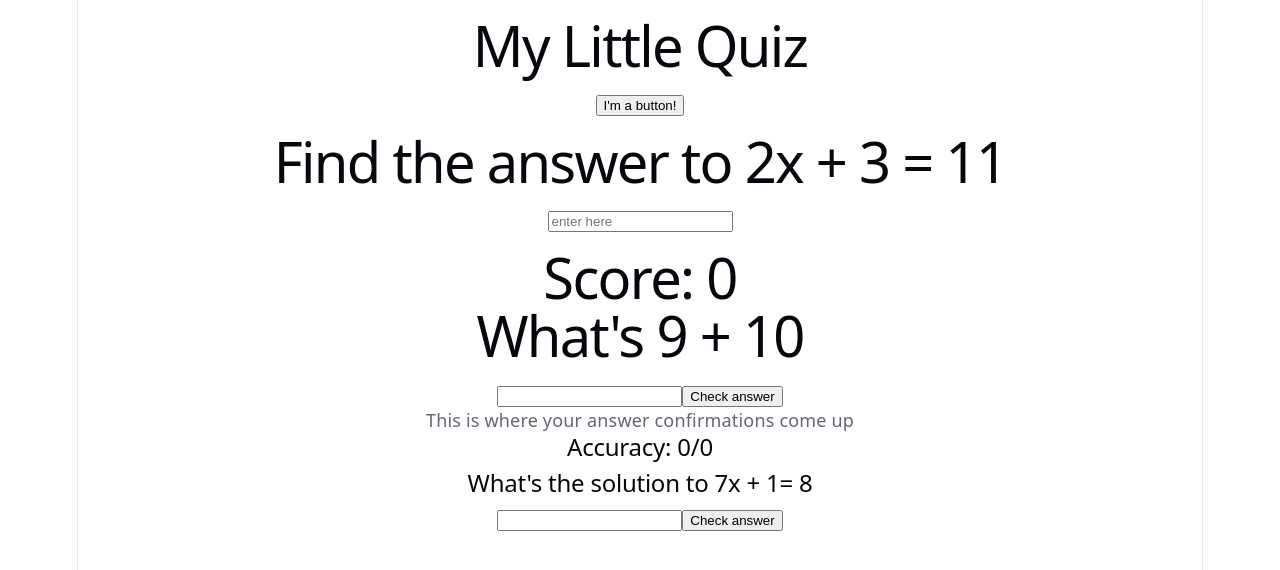
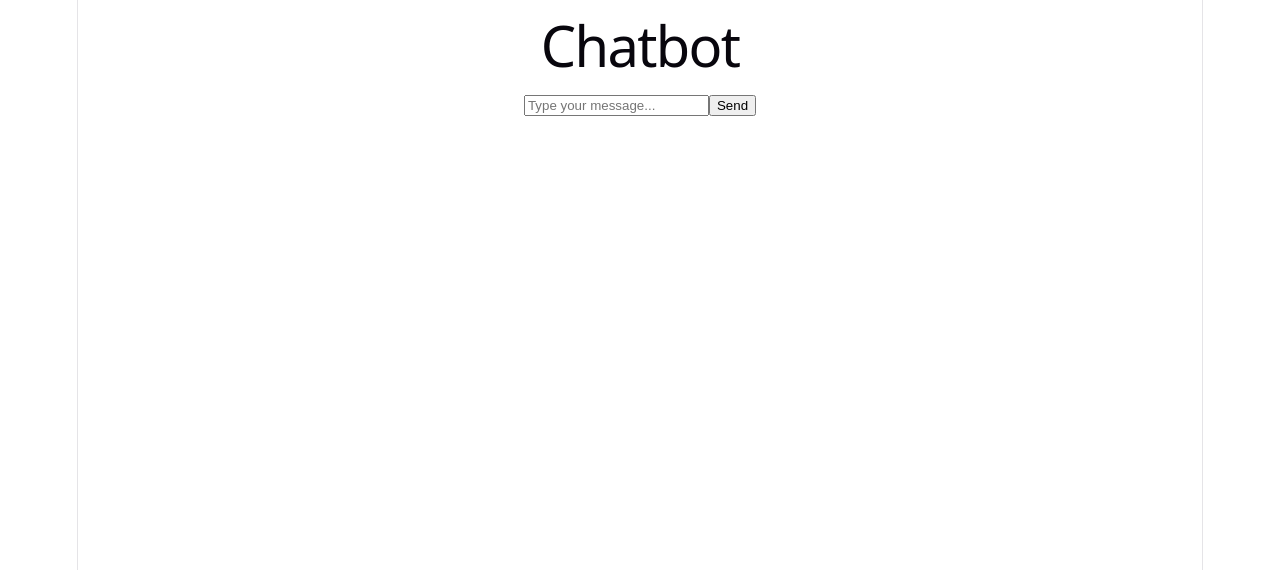
Before and after one commit to MoonMelon/ProblemSolvingTutor, a React (Vite) app: page / in a window 1280 px wide. Shown: the top 570 px of the page. Built offline with nearby package versions, Linux system fonts and the light colour scheme.

Commit message:
added chatbox

```diff
--- a/src/App.jsx
+++ b/src/App.jsx
@@ -5,141 +5,48 @@ import heroImg from './assets/hero.png'
 import { useState } from 'react'
 import './App.css'
 
-function Button() {
-  const [message, setMessage] = useState("")
-  function prankMessage(){
-    setMessage("Congrats! You win nothing but this stupid message!")
-        setTimeout(() => {
-      setMessage("")
-    }, 2500)
+function ChatBox() {
+  const [messages, setMessages] = useState([])
+  const [input, setInput] = useState("")
+
+  function sendMessage() {
+    if (input.trim() === "") {
+      return
+    }
+
+    const userMessage = {
+      sender: "user",
+      text: input
+    }
+
+    const botMessage = {
+      sender: "bot",
+      text: "This is a dummy response"
+    }
+
+    setMessages([...messages, userMessage, botMessage])
+    setInput("")
   }
+
   return (
     <div>
-      <button onClick = {prankMessage}>I'm a button!</button>
-      <h3> {message} </h3>
-    </div>
-  )
-}
 
-function MyProblem() {
-  const [answer, setAnswer] = useState("")
-  return (
-    <div>
-      <h1>Find the answer to 2x + 3 = 11</h1>
+      <div>
+        {messages.map((message, index) => (
+          <div key={index}>
+            <strong>{message.sender}: </strong>
+            <span>{message.text}</span>
+          </div>
+        ))}
+      </div>
+
       <input
-        value = {answer}
-        onChange = {(event) => setAnswer(event.target.value)}
-        placeholder="enter here"
+        value={input}
+        onChange={(event) => setInput(event.target.value)}
+        placeholder="Type your message..."
       />
 
-      {answer === "4" && <p>Correct!</p>}
-      {answer !== "4" && answer !== "" && <p>Wrong!</p>}
-
-    </div>
-  )
-}
-
-function Addition(){
-  const [answer, setAnswer] = useState("")
-  const [num1, setNum1] = useState(Math.floor(Math.random() * 10 + 1))
-  const [num2, setNum2] = useState(Math.floor(Math.random() * 10 + 1))
-  const [score, setScore] = useState(0)
-  const [message, setMessage] = useState("This is where your answer confirmations come up")
-
-  function newProblem(){
-    setNum1(Math.floor(Math.random() * 10 + 1))
-    setNum2(Math.floor(Math.random() * 10 + 1))
-    setMessage("")
-    setAnswer("")
-  }
-
-  function checkAnswer(){
-    if (Number(answer) === (num1 + num2)){
-      setScore(score + 1)
-      setMessage("Correct!")
-    }else{
-      setScore(score - 1)
-      setMessage("Wrong.")
-    }
-  }
-
-  function handleClick(){
-    checkAnswer()
-
-    setTimeout(() => {
-      newProblem()
-    }, 1000)
-
-  }
-  return(
-    <div>
-      <h1> Score: {score} </h1>
-      <h1> What's {num1} + {num2}</h1>
-      <input
-        value = {answer}
-        onChange = {(event) => setAnswer(event.target.value)}
-        placeholder=" "
-      />
-
-      <button onClick = {handleClick}> Check answer </button>
-
-      <p>{message}</p>
-
-    </div>
-    )
-  }
-
-function PreAlgebra(){
-  const[coeff, setCoeff] = useState(Math.floor(Math.random() * 10 + 1))
-  const[cont1, setCont1] = useState(Math.floor(Math.random() * 10 + 1))
-  const[solution, setSolution] = useState(Math.floor(Math.random() * 10 + 1))
-  const cont2 = solution * coeff + cont1
-  const[message, setMessage] = useState("Messages come up here")
-  const[correct, setCorrect] = useState(0)
-  const[problems, setProblems] = useState(0)
-  const[answer, setAnswer] = useState("")
-
-  function newProblem(){
-    setCoeff(Math.floor(Math.random() * 10 + 1))
-    setCont1(Math.floor(Math.random() * 10 + 1))
-    setSolution(Math.floor(Math.random() * 10 + 1))
-    setAnswer("")
-    setMessage("")
-  }
-
-  function checkAnswer(){
-    if (Number(answer) === (solution)){
-      setMessage("Correct")
-    }else{
-      setMessage("Wrong.")
-    }
-  }
-
-  function updateScore(){
-    setProblems(problems + 1)
-    if (Number(answer) === (solution)){
-      setCorrect(correct + 1)
-    }
-  }
-
-  function handleCheck(){
-    checkAnswer()
-    updateScore()
-    setTimeout(() => {newProblem()}, 1000)
-  }
-
-  return(
-    <div>
-      <h2>Accuracy: {correct}/{problems}</h2>
-      <h2>What's the solution to {coeff}x + {cont1}= {cont2}</h2>
-      <input
-        value = {answer}
-        onChange = {(event) => setAnswer(event.target.value)}
-        placeholder = ""
-      />
-
-      <button onClick = {handleCheck}>Check answer</button>
-
+      <button onClick={sendMessage}>Send</button>
     </div>
   )
 }
@@ -149,11 +56,8 @@ function App() {
 
   return (
     <main>
-      <h1>My Little Quiz</h1>
-      <Button />
-      <MyProblem />
-      <Addition />
-      <PreAlgebra />
+      <h1>Chatbot</h1>
+      <ChatBox/>
     </main>
   )
 }
```
Also changed, not shown: src/test.jsx (added, +161 -0 lines), 1 other file (tests, documents, lock files or other folders).
